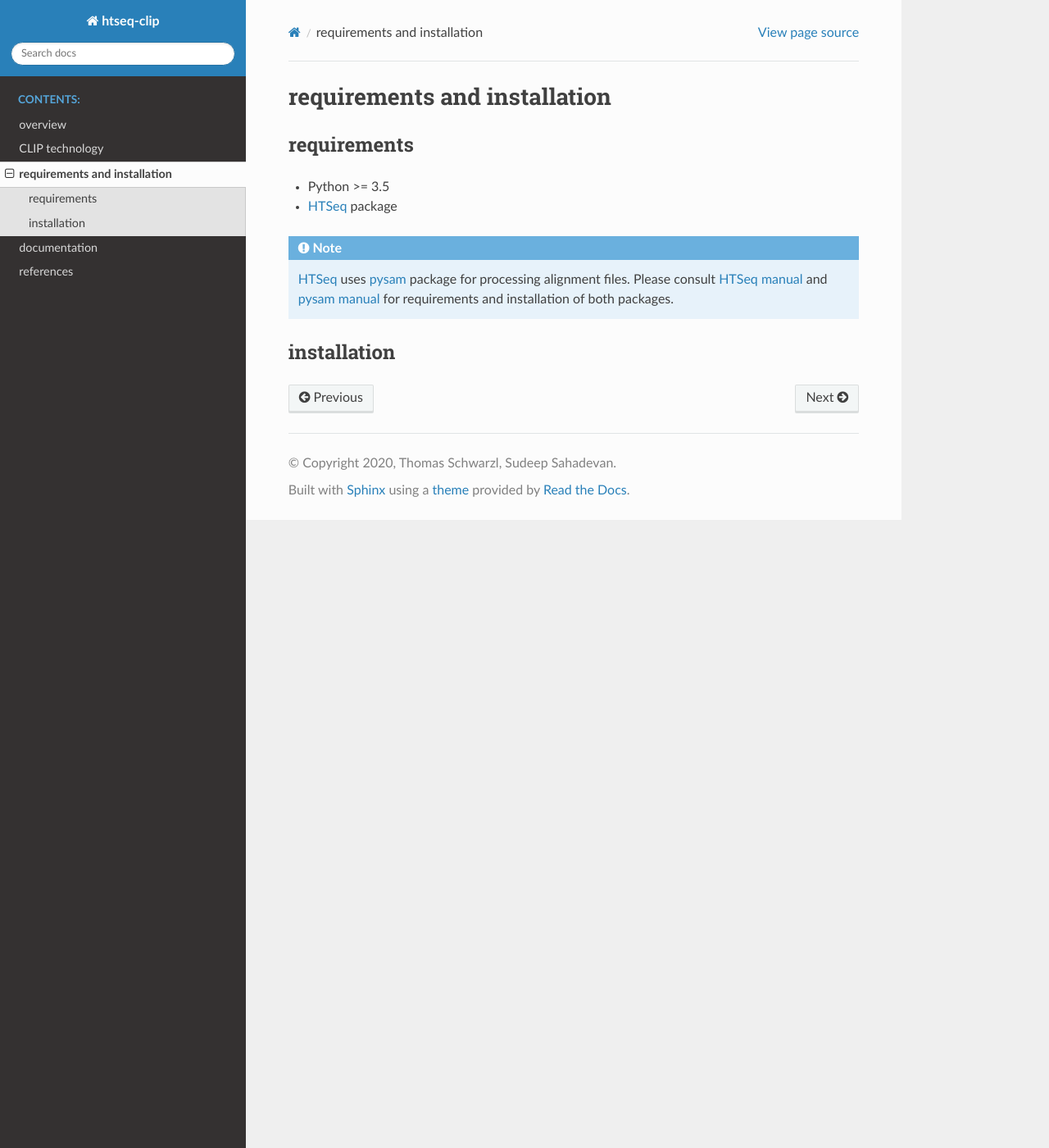
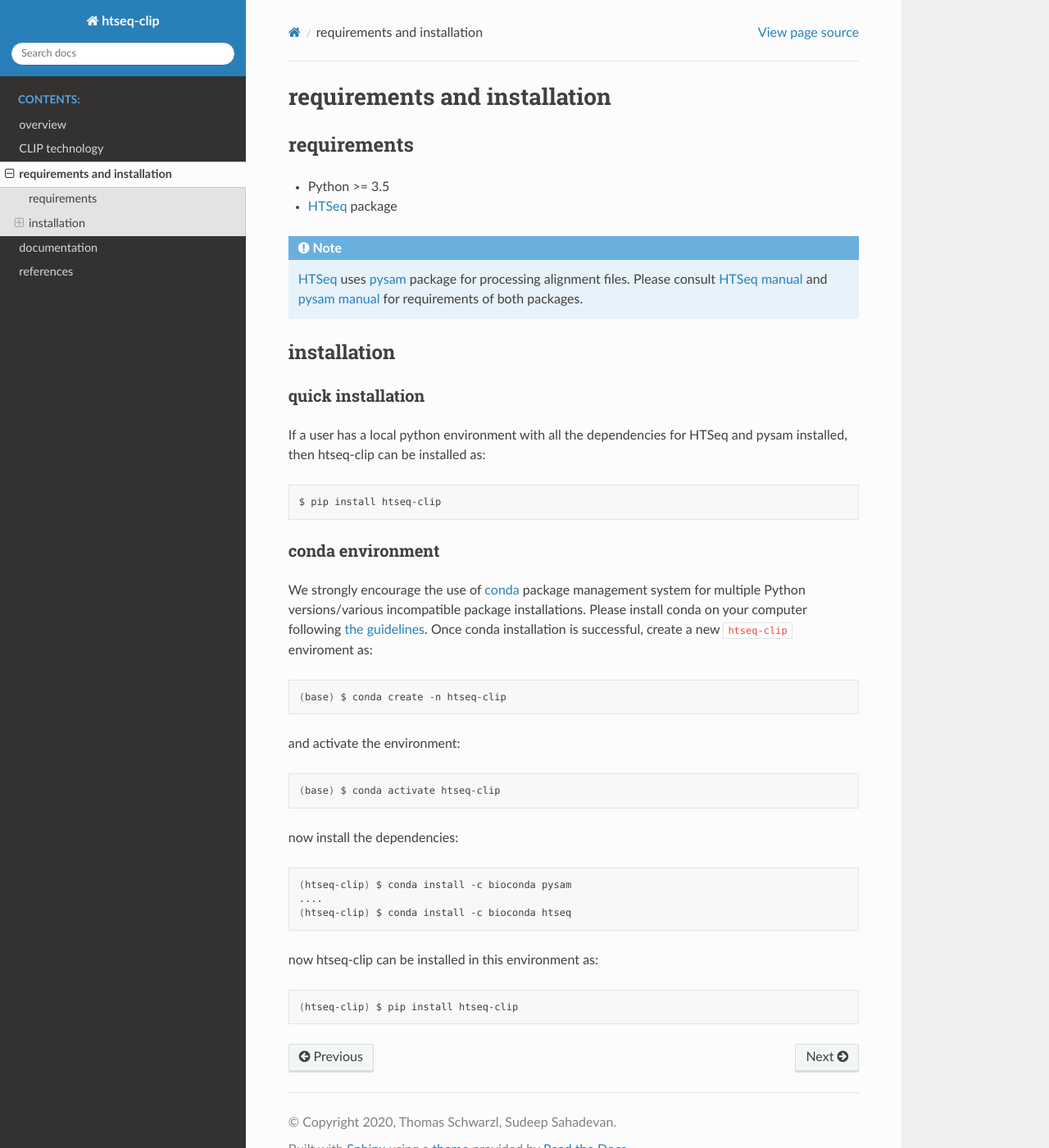
Before and after one commit to EMBL-Hentze-group/htseq-clip, a Sphinx documentation site: the page built from docs/source/installation.rst, in a window 1280 px wide and 1400 px high. Shown: the whole window at 82% size. Built offline with Sphinx 7.4.7 and the Read the Docs theme 2.0.0, drawn with Linux system fonts in a browser that asks for light colours.

Commit message:
installation and requirements

```diff
--- a/docs/source/installation.rst
+++ b/docs/source/installation.rst
@@ -7,7 +7,7 @@ requirements
 * Python >= 3.5
 * `HTSeq`_  package
 
-.. Note:: `HTSeq`_ uses `pysam`_ package for processing alignment files.  Please consult `HTSeq manual`_ and  `pysam manual`_ for requirements and installation of both packages.
+.. Note:: `HTSeq`_ uses `pysam`_ package for processing alignment files.  Please consult `HTSeq manual`_ and  `pysam manual`_ for requirements of both packages.
 
 .. _`HTSeq`: https://pypi.org/project/HTSeq/
 .. _`pysam`: https://pypi.org/project/pysam/
@@ -16,3 +16,46 @@ requirements
 
 installation
 ************
+
+quick installation
+------------------
+
+If a user has a local python environment with all the dependencies for HTSeq and pysam installed,
+then htseq-clip can be installed as:
+
+.. code-block:: sh
+
+    $ pip install htseq-clip
+
+conda environment
+-----------------
+
+We strongly encourage the use of `conda`_ package management system for multiple Python versions/various incompatible package installations.
+Please install conda on your computer following `the guidelines`_. Once conda installation is successful, create a new ``htseq-clip`` enviroment as:
+
+.. _`conda`: https://docs.conda.io/en/latest/
+.. _`the guidelines`: https://docs.anaconda.com/anaconda/install/
+
+.. code-block:: sh
+
+    (base) $ conda create -n htseq-clip
+
+and activate the environment:
+
+.. code-block:: sh
+
+    (base) $ conda activate htseq-clip
+
+now install the dependencies:
+
+.. code-block:: sh
+
+    (htseq-clip) $ conda install -c bioconda pysam
+    ....
+    (htseq-clip) $ conda install -c bioconda htseq
+
+now htseq-clip can be installed in this environment as:
+
+.. code-block:: sh
+
+    (htseq-clip) $ pip install htseq-clip
```
Also changed, not shown: setup.py (+9 -9 lines), 5 other files.
